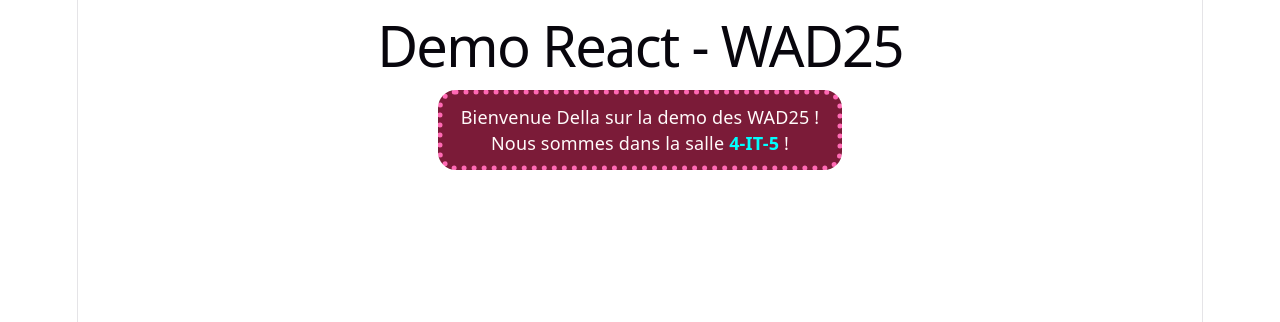
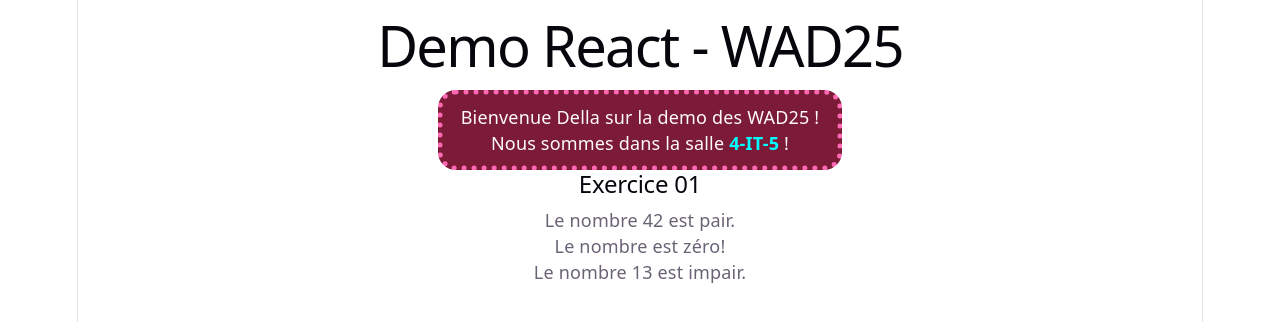
Before and after one commit to Formation-JS/I3_Wad25_React__01_Intro, a React (Vite) app: page / in a window 1280 px wide. Shown: the top 322 px of the page. Built offline with nearby package versions, Linux system fonts and the light colour scheme.

Commit message:
Exo01 🧨

```diff
--- a/src/App.jsx
+++ b/src/App.jsx
@@ -1,4 +1,5 @@
 import './App.css'
+import Exo01 from './components/Exo/Exo01'
 import Welcome from './components/Welcome/Welcome'
 
 function App() {
@@ -7,6 +8,11 @@
     <>
       <h1>Demo React - WAD25</h1>
       <Welcome name="Della" />
+
+      <h2>Exercice 01</h2>
+      <Exo01 value={42} />
+      <Exo01 value={0} />
+      <Exo01 value={13} />
     </>
   )
 }
--- /dev/null
+++ b/src/components/Exo/Exo01.jsx
@@ -0,0 +1,14 @@
+
+export default function Exo01({ value }) {
+
+    if(value === 0) {
+        return (
+            <p>Le nombre est zéro!</p>
+        );
+    }
+
+    const msg = (value % 2 === 0) ? 'pair' : 'impair';
+    return (
+        <p>Le nombre {value} est {msg}.</p>
+    );
+}
```
Also changed, not shown: 1 other file (tests, documents, lock files or other folders).
